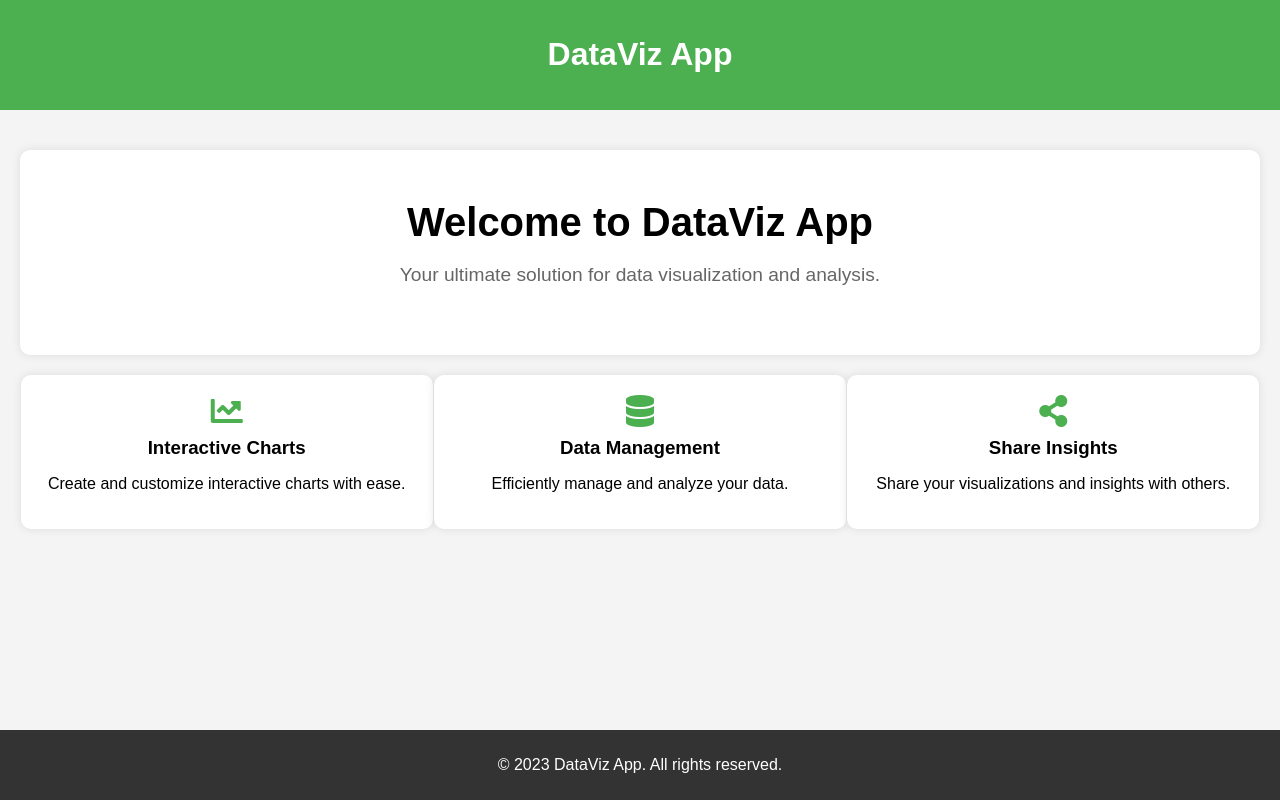
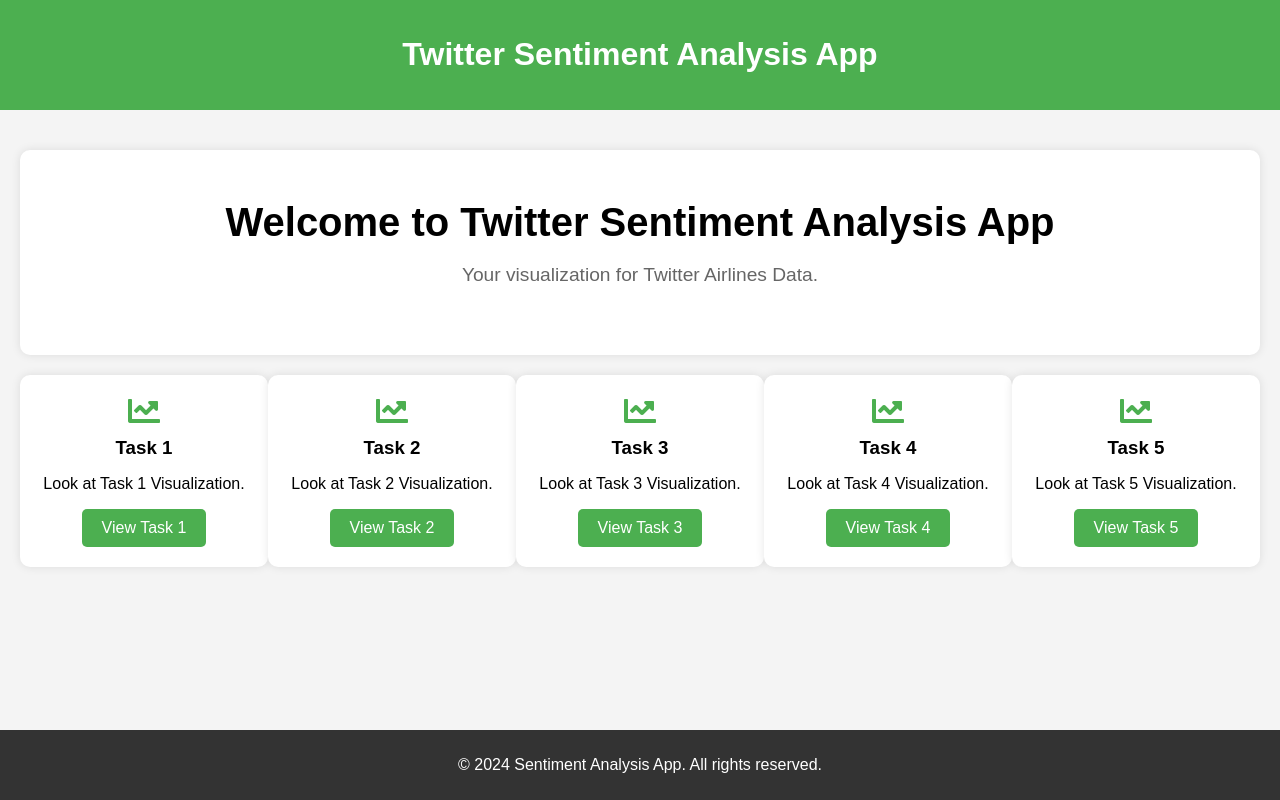
Before and after one commit to jxxyx/INF2006-BigData_Project, a Django app: page / in a window 1280 px wide. Run offline with Django 5.2, Linux system fonts and the light colour scheme.

Commit message:
Feat: Added in buttons to view the task visualization

```diff
--- a/CloudInterface/myapp/static/landing_page.css
+++ b/CloudInterface/myapp/static/landing_page.css
@@ -57,3 +57,20 @@
     width: 100%;
     bottom: 0;
 }
+
+.button {
+    display: inline-block;
+    padding: 10px 20px;
+    font-size: 16px;
+    color: white;
+    background-color: #4CAF50;
+    border: none;
+    border-radius: 5px;
+    text-decoration: none;
+    text-align: center;
+    cursor: pointer;
+}
+
+.button:hover {
+    background-color: #45a049;
+}
--- a/CloudInterface/myapp/templates/landing_page.html
+++ b/CloudInterface/myapp/templates/landing_page.html
@@ -10,33 +10,48 @@
 </head>
 <body>
     <div class="header">
-        <h1>DataViz App</h1>
+        <h1>Twitter Sentiment Analysis App</h1>
     </div>
     <div class="container">
         <div class="hero">
-            <h1>Welcome to DataViz App</h1>
-            <p>Your ultimate solution for data visualization and analysis.</p>
+            <h1>Welcome to Twitter Sentiment Analysis App</h1>
+            <p>Your visualization for Twitter Airlines Data.</p>
         </div>
         <div class="features">
             <div class="feature">
                 <i class="fas fa-chart-line"></i>
-                <h3>Interactive Charts</h3>
-                <p>Create and customize interactive charts with ease.</p>
+                <h3>Task 1</h3>
+                <p>Look at Task 1 Visualization.</p>
+                <a href="{% url 'task1' %}" class="button">View Task 1</a>
             </div>
             <div class="feature">
-                <i class="fas fa-database"></i>
-                <h3>Data Management</h3>
-                <p>Efficiently manage and analyze your data.</p>
+                <i class="fas fa-chart-line"></i>
+                <h3>Task 2</h3>
+                <p>Look at Task 2 Visualization.</p>
+                <a href="{% url 'task2' %}" class="button">View Task 2</a>
             </div>
             <div class="feature">
-                <i class="fas fa-share-alt"></i>
-                <h3>Share Insights</h3>
-                <p>Share your visualizations and insights with others.</p>
+                <i class="fas fa-chart-line"></i>
+                <h3>Task 3</h3>
+                <p>Look at Task 3 Visualization.</p>
+                <a href="{% url 'task3' %}" class="button">View Task 3</a>
+            </div>
+            <div class="feature">
+                <i class="fas fa-chart-line"></i>
+                <h3>Task 4</h3>
+                <p>Look at Task 4 Visualization.</p>
+                <a href="{% url 'task4' %}" class="button">View Task 4</a>
+            </div>
+            <div class="feature">
+                <i class="fas fa-chart-line"></i>
+                <h3>Task 5</h3>
+                <p>Look at Task 5 Visualization.</p>
+                <a href="{% url 'task5' %}" class="button">View Task 5</a>
             </div>
         </div>
     </div>
     <div class="footer">
-        <p>&copy; 2023 DataViz App. All rights reserved.</p>
+        <p>&copy; 2024 Sentiment Analysis App. All rights reserved.</p>
     </div>
 </body>
 </html>
--- a/CloudInterface/myapp/urls.py
+++ b/CloudInterface/myapp/urls.py
@@ -3,5 +3,9 @@
 
 urlpatterns = [
     path('', views.landing_page, name='landing_page'),
-    path('test/', views.test_page, name='test_page'),
+    path('task1/', views.task1, name='task1'),
+    path('task2/', views.task2, name='task2'),
+    path('task2/', views.task3, name='task3'),
+    path('task2/', views.task4, name='task4'),
+    path('task2/', views.task5, name='task5')
 ]
--- a/CloudInterface/myapp/views.py
+++ b/CloudInterface/myapp/views.py
@@ -9,5 +9,17 @@
     get_template('landing_page.html')
     return render(request, 'landing_page.html')
 
-def test_page(request):
-    return HttpResponse("<h1>Test Page</h1>")
+def task1(request):
+    return render(request, 'task1.html')
+
+def task2(request):
+    return render(request, 'task2.html')
+
+def task3(request):
+    return render(request, 'task3.html')
+
+def task4(request):
+    return render(request, 'task4.html')
+
+def task5(request):
+    return render(request, 'task5.html')
```
Also changed, not shown: CloudInterface/myapp/templates/task1.html (added), CloudInterface/myapp/templates/task2.html (added), CloudInterface/myapp/templates/task3.html (added), CloudInterface/myapp/templates/task4.html (added), CloudInterface/myapp/templates/task5.html (added).
